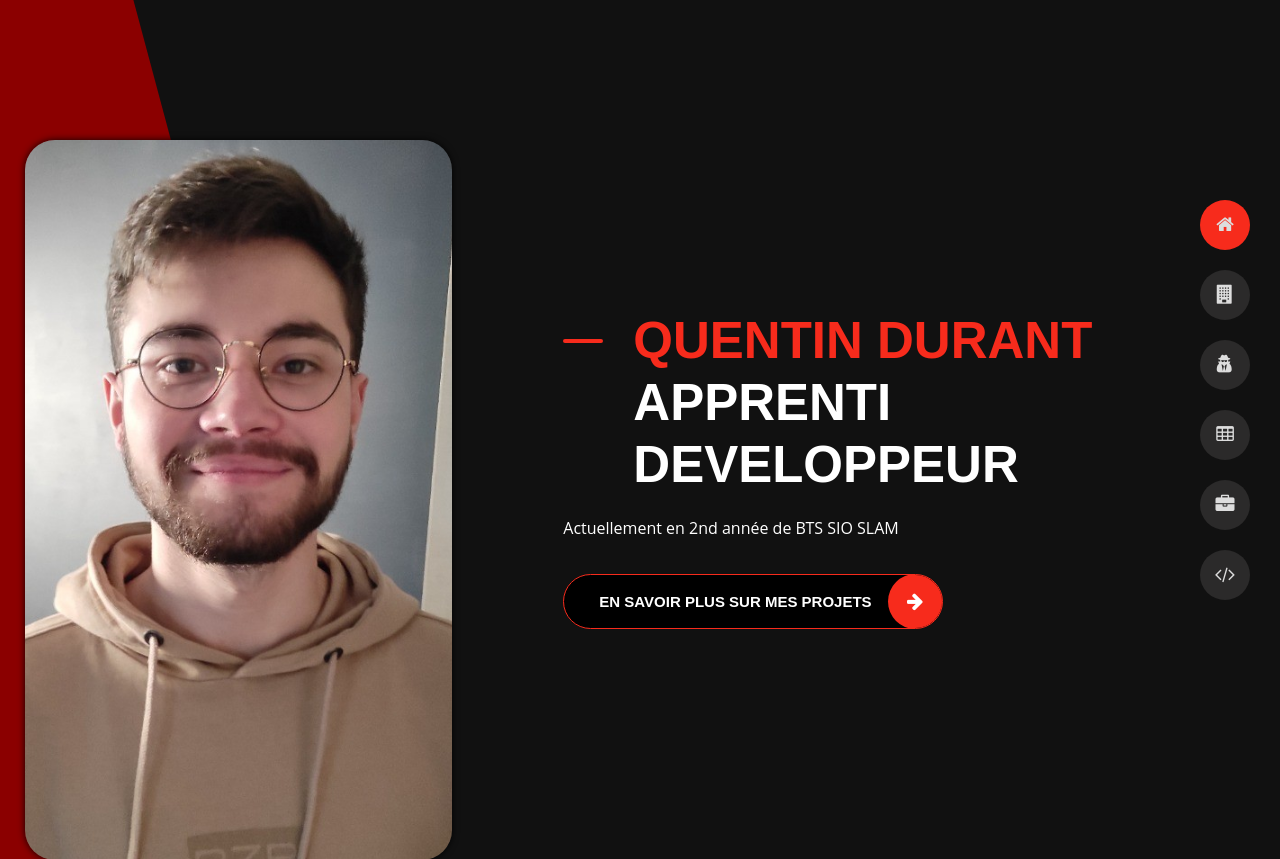
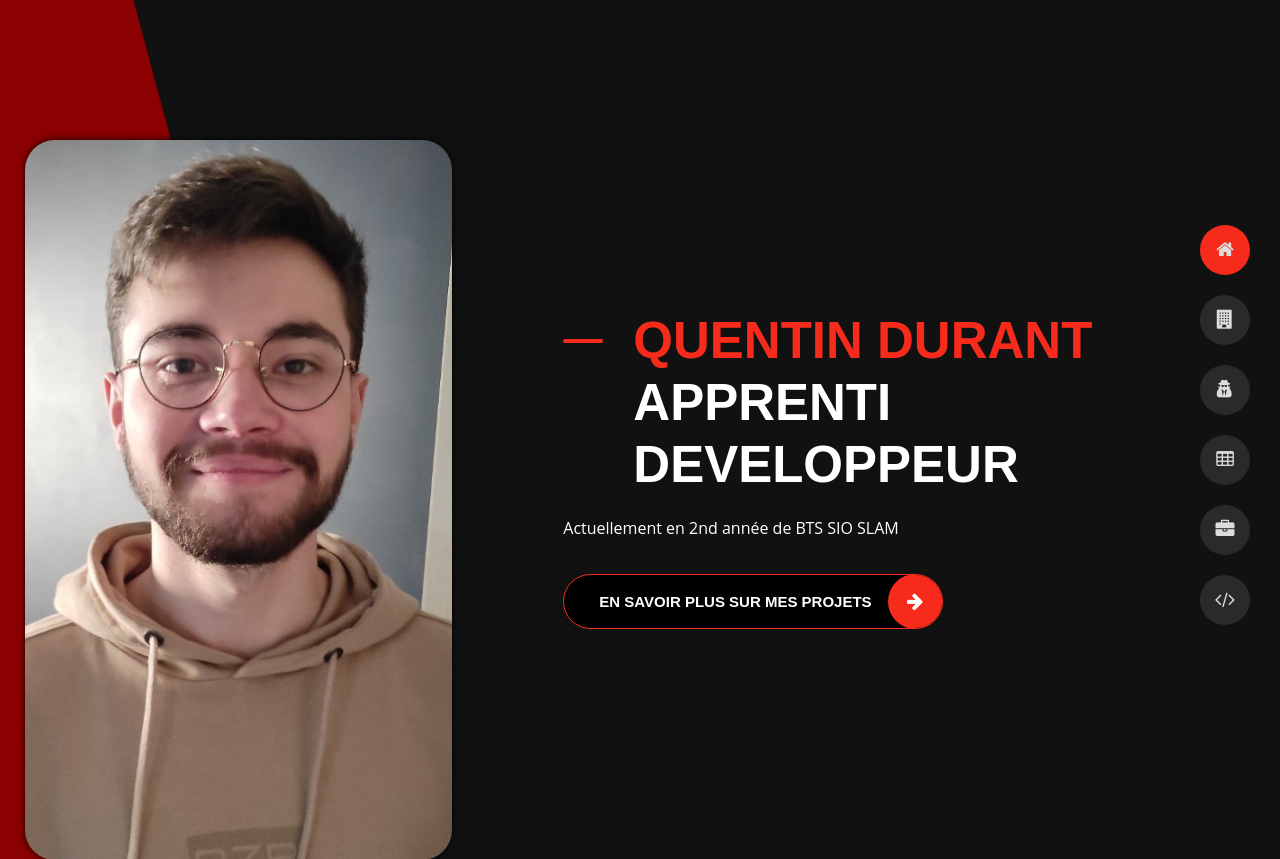
Before and after one commit to Quentindurant/Portfolio, a PHP site: page /index.php in a window 1280 px wide. Shown: the top 859 px of the page. Run offline with PHP 8.4, Linux system fonts and the light colour scheme; grey boxes labelled with a size stand in for pictures from a placeholder-image service; some libraries are stand-ins or nearby versions.

Commit message:
Update header-fix.css

```diff
--- a/dark/css/header-fix.css
+++ b/dark/css/header-fix.css
@@ -10,7 +10,7 @@
     display: flex;
     align-items: center;
     height: calc(100vh - 200px);
-    top: 100px;
+    top: 125px;
     opacity: 1;
     transition: opacity 0.3s;
     -webkit-transition: opacity 0.3s;
```
